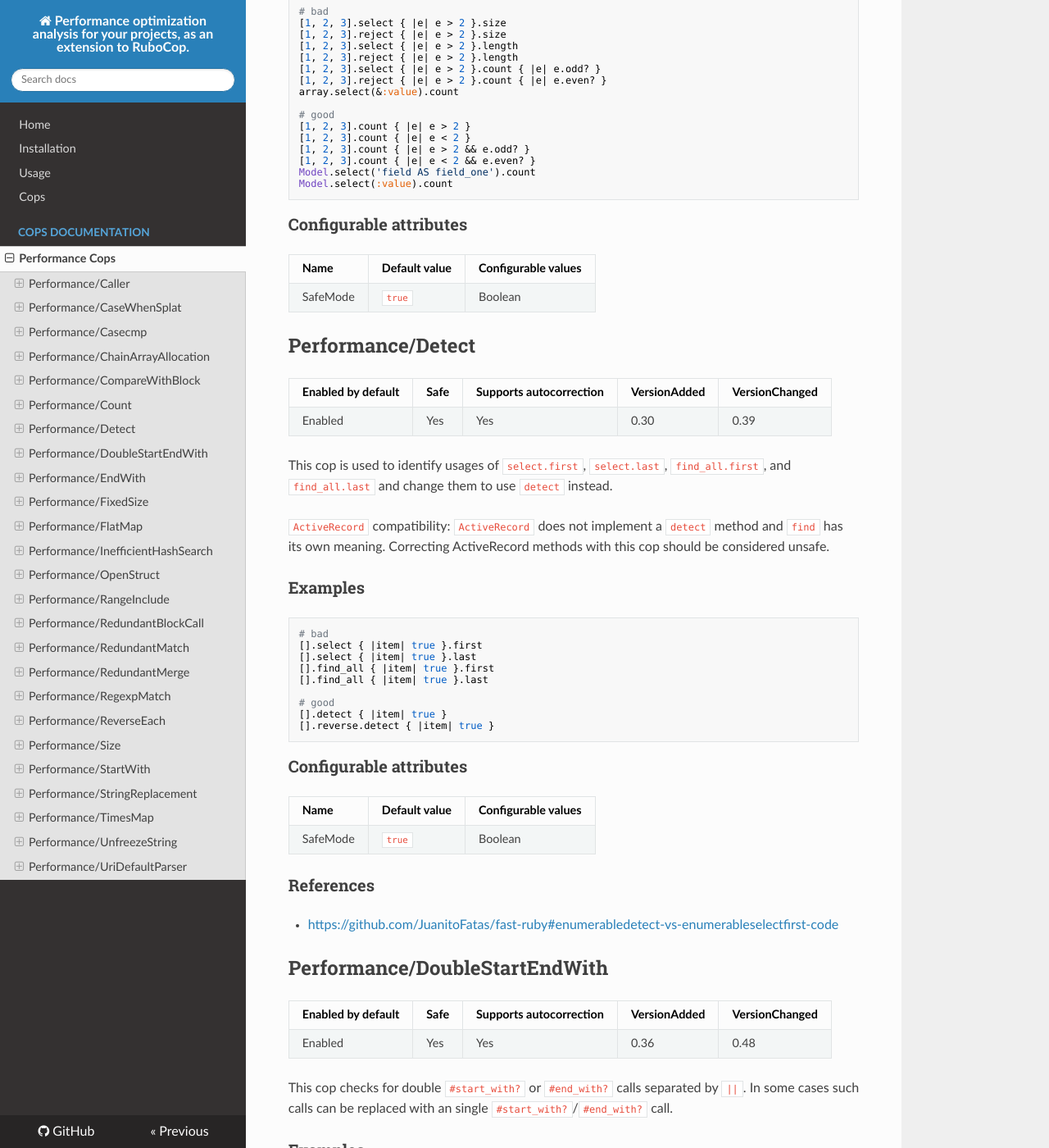
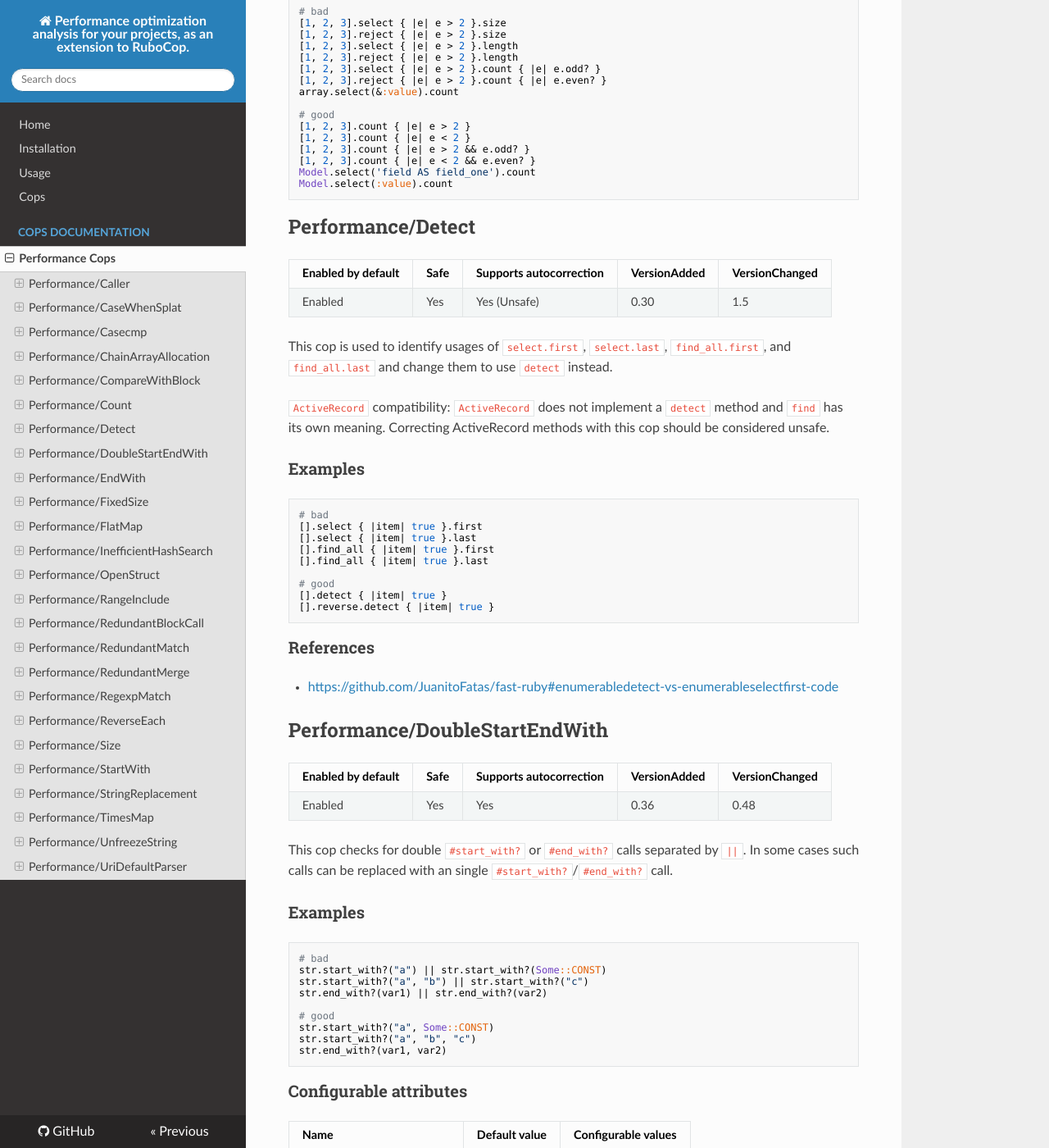
Before and after one commit to richardstewart0213/performance-build-Performance-optimization-analysis-, an MkDocs documentation site: the page built from manual/cops_performance.md, in a window 1280 px wide and 1400 px high, scrolled down 3978 px. Shown: the whole window at 82% size. Built offline with MkDocs 1.6.1, drawn with Linux system fonts in a browser that asks for light colours; nearby versions of some CDN libraries; old or Windows-style settings are respelled for this version of MkDocs; some of the changed text lies outside the part shown.

Commit message:
Remove SafeMode from Count and Detect

````diff
--- a/manual/cops_performance.md
+++ b/manual/cops_performance.md
@@ -184,7 +184,7 @@ array.sort_by { |a| a[:foo] }
 
 Enabled by default | Safe | Supports autocorrection | VersionAdded | VersionChanged
 --- | --- | --- | --- | ---
-Enabled | Yes | Yes  | 0.31 | 0.39
+Enabled | Yes | Yes (Unsafe) | 0.31 | 1.5
 
 This cop is used to identify usages of `count` on an `Enumerable` that
 follow calls to `select` or `reject`. Querying logic can instead be
@@ -224,17 +224,11 @@ Model.select('field AS field_one').count
 Model.select(:value).count
 ```
 
-### Configurable attributes
-
-Name | Default value | Configurable values
---- | --- | ---
-SafeMode | `true` | Boolean
-
 ## Performance/Detect
 
 Enabled by default | Safe | Supports autocorrection | VersionAdded | VersionChanged
 --- | --- | --- | --- | ---
-Enabled | Yes | Yes  | 0.30 | 0.39
+Enabled | Yes | Yes (Unsafe) | 0.30 | 1.5
 
 This cop is used to identify usages of
 `select.first`, `select.last`, `find_all.first`, and `find_all.last`
@@ -258,12 +252,6 @@ considered unsafe.
 [].detect { |item| true }
 [].reverse.detect { |item| true }
 ```
-
-### Configurable attributes
-
-Name | Default value | Configurable values
---- | --- | ---
-SafeMode | `true` | Boolean
 
 ### References
 
````
Also changed, not shown: CHANGELOG.md (+2 -0 lines), 5 other files.
